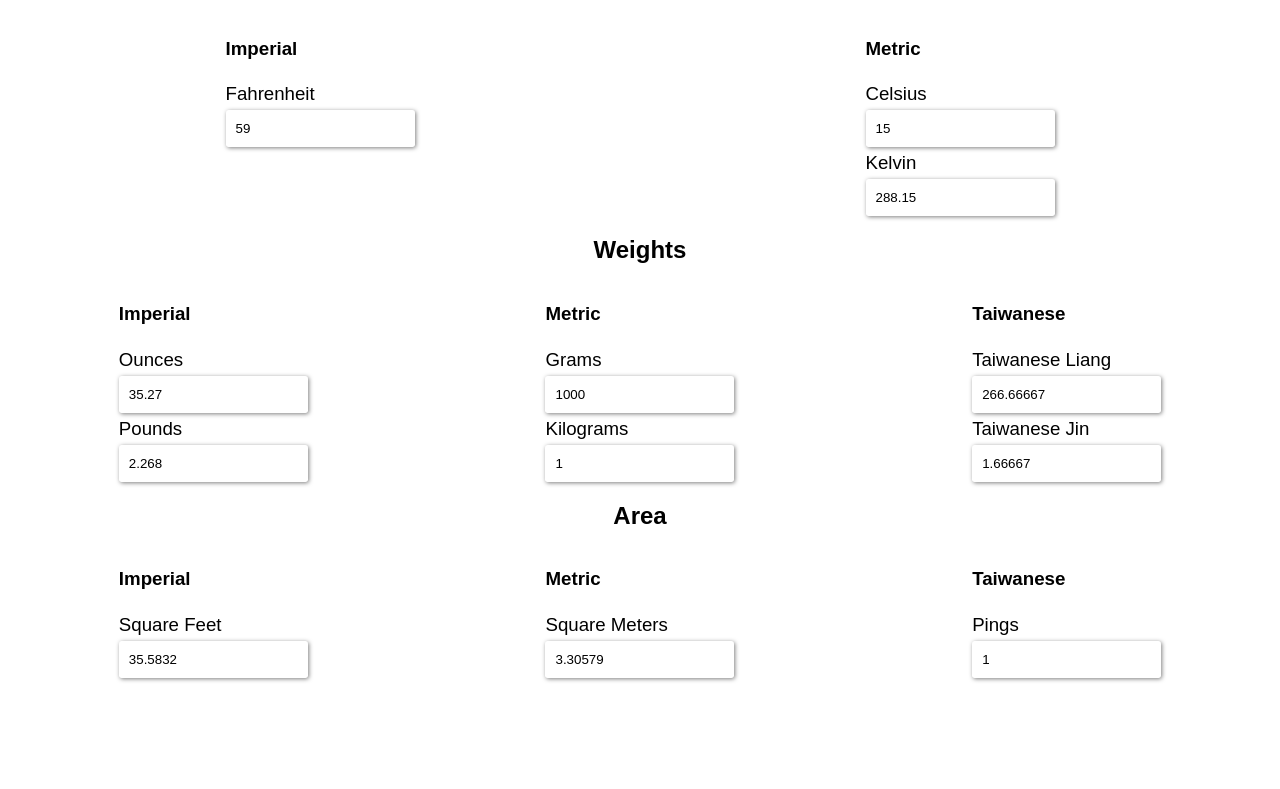
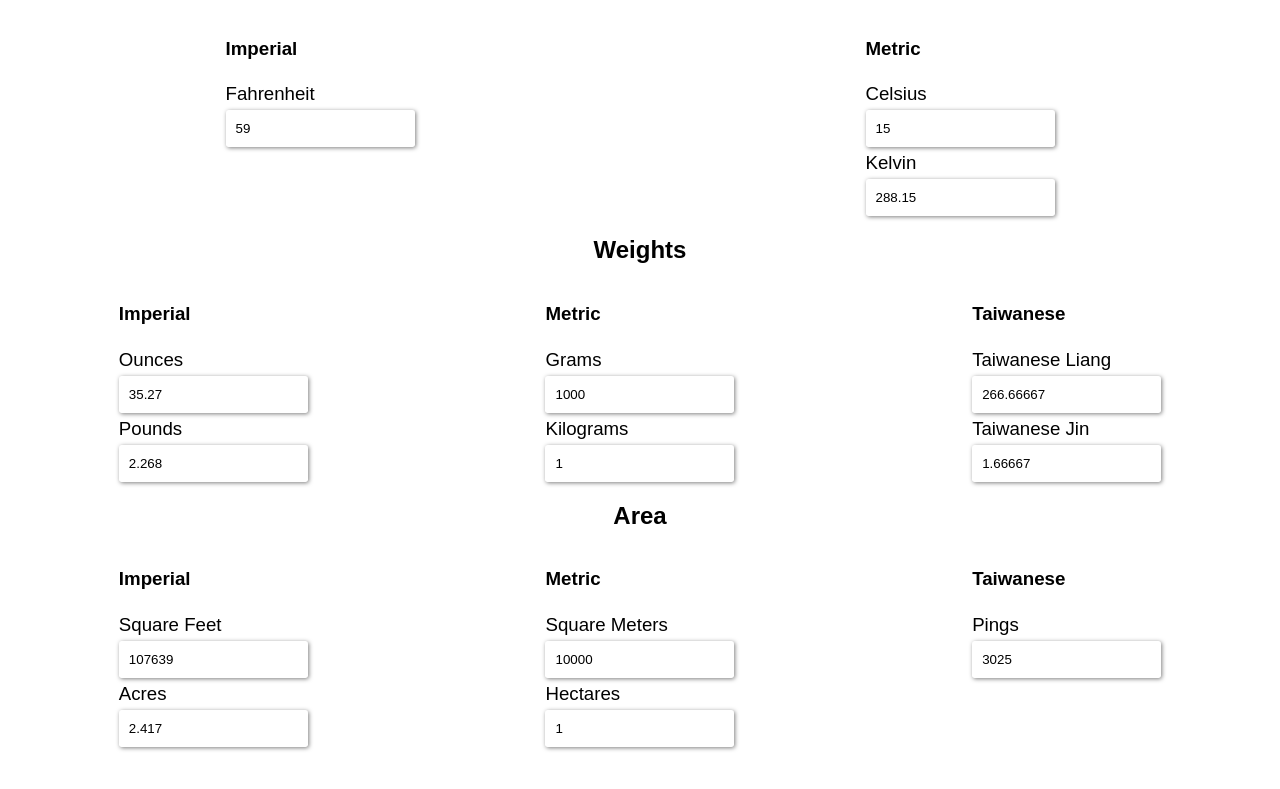
Before and after one commit to mchaver/measurements-react, a React app: page / in a window 1280 px wide. Shown: the part 564-1353 px from the top of the page. Built offline with nearby package versions, Linux system fonts and the light colour scheme.

Commit message:
Add acres and hectares

```diff
--- a/src/App.js
+++ b/src/App.js
@@ -21,7 +21,7 @@ class App extends Component {
 
     this.state = {
       area: '1',
-      areaType: 'pings',
+      areaType: 'hectares',
       temperature: '15',
       temperatureType: 'celsius',
       length: '1',
@@ -52,7 +52,9 @@ class App extends Component {
     const areaType = this.state.areaType;
 
     const squareFeet = tryConvert(area, areas.squareFeet.conversions[areaType]);
+    const acres = tryConvert(area, areas.acres.conversions[areaType]);
     const squareMeters = tryConvert(area, areas.squareMeters.conversions[areaType]);
+    const hectares = tryConvert(area, areas.hectares.conversions[areaType]);
     const pings = tryConvert(area, areas.pings.conversions[areaType]);
 
     const length = this.state.length;
@@ -159,6 +161,7 @@ class App extends Component {
                 onMeasureValueChange={this.handleTemperatureChange('temperature')} />
             </div>
 
+
             <div className="measure-column">
               <h3 className="measure-box-2-1">
                 <FM id='Measurement.metric' defaultMessage='Metric'/>
@@ -248,6 +251,11 @@ class App extends Component {
                 measureType={areas.squareFeet.msg}
                 onMeasureValueChange={this.handleAreaChange('squareFeet')} />
 
+              <Measure
+                measureValue={acres}
+                measureType={areas.acres.msg}
+                onMeasureValueChange={this.handleAreaChange('acres')} />
+
             </div>
 
             <div className="measure-column">
@@ -260,6 +268,11 @@ class App extends Component {
                 measureType={areas.squareMeters.msg}
                 onMeasureValueChange={this.handleAreaChange('squareMeters')} />
 
+              <Measure
+                measureValue={hectares}
+                measureType={areas.hectares.msg}
+                onMeasureValueChange={this.handleAreaChange('hectares')} />
+
             </div>
 
             <div className="measure-column">
@@ -270,7 +283,7 @@ class App extends Component {
               <Measure
                 measureValue={pings}
                 measureType={areas.pings.msg}
-                onMeasureValueChange={this.handleWeightChange('pings')} />
+                onMeasureValueChange={this.handleAreaChange('pings')} />
 
             </div>
 
--- a/src/Measurements.js
+++ b/src/Measurements.js
@@ -95,23 +95,49 @@ export const areas = {
     msg: <FM id='Weight.squareFeet' defaultMessage='Square Feet' />,
     conversions: { // to squareFeet
       squareFeet: id,
+      acres: (x => x * 43560),
       squareMeters: (x => x * 10.7639),
+      hectares: (x => x * 107639),
       pings: (x => x * 35.5832)
+    }
+  },
+  acres: {
+    msg: <FM id='Weight.acres' defaultMessage='Acres' />,
+    conversions: { // to acres
+      squareFeet: (x => x / 43560),
+      acres: id,
+      squareMeters: (x => x / 4046.86),
+      hectares: (x => x * 2.417),
+      pings: (x => x / 1224.17)
     }
   },
   squareMeters: {
     msg: <FM id='Weight.squareMeters' defaultMessage='Square Meters' />,
     conversions: { // to squareMeters
       squareFeet: (x => x * 0.092903),
+      acres: (x => x * 4046.86),
       squareMeters: id,
+      hectares: (x => x * 10000),
       pings: (x => x * 3.30579)
+    }
+  },
+  hectares : {
+    msg: <FM id='Weight.hectares' defaultMessage='Hectares' />,
+    conversions: { // to hectares
+      squareFeet: (x => x / 107639),
+      acres: (x => x / 2.417),
+      squareMeters: (x => x / 10000),
+      hectares: id,
+      pings: (x => x / 3025)
     }
   },
   pings: {
     msg: <FM id='Weight.pings' defaultMessage='Pings' />,
     conversions: { // to pings
       squareFeet: (x => x * 0.0281032),
+      acres: (x => x * 1224.17),
       squareMeters: (x => x * 0.3025),
+      hectares: (x => x * 3025),
       pings: id
     }
   },
--- a/src/index.css
+++ b/src/index.css
@@ -11,6 +11,7 @@ body {
 
 .measure-row {
     display: flex;
+    /* justify-items: center; */
     justify-content: space-around;
     flex-wrap: wrap;
 }
--- a/src/translations/locales/zh.json
+++ b/src/translations/locales/zh.json
@@ -19,7 +19,9 @@
   "Temperature.celsius": "攝氏",
   "Temperature.fahrenheit": "華氏",
   "Temperature.kelvin": "克耳文",
+  "Weight.acres": "英畝",
   "Weight.grams": "克",
+  "Weight.hectares": "公頃",
   "Weight.kilograms": "公斤",
   "Weight.ounces": "盎司",
   "Weight.pings": "坪",
```
Also changed, not shown: src/translations/extractedMessages/src/Measurements.json (+8 -0 lines).
